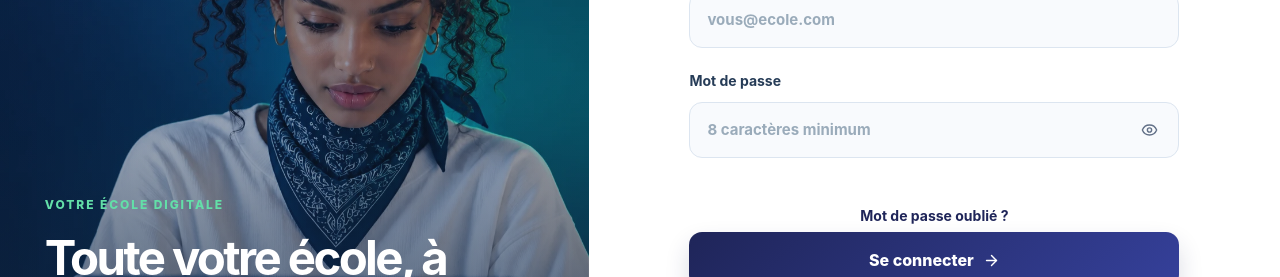
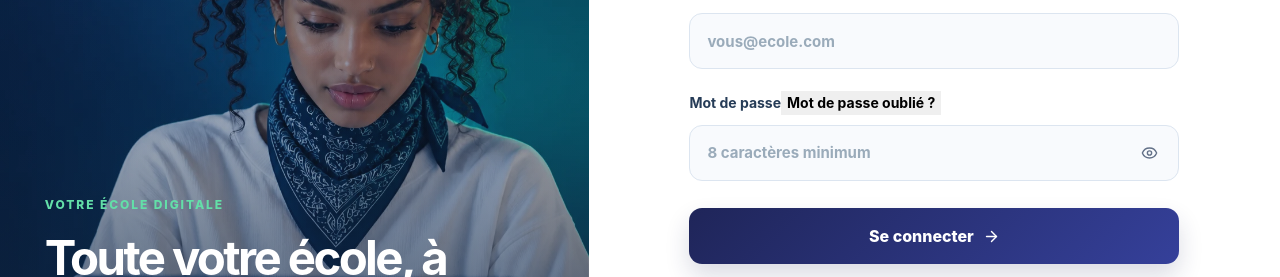
Before and after one commit to harfleur20/academie-des-creatifs-saas, a React (Vite) app in the folder frontend/: page /login in a window 1280 px wide. Shown: the part 280-557 px from the top of the page. Built offline with nearby package versions, Linux system fonts and the light colour scheme; no server answers.

Commit message:
Align forgot password link with field label

```diff
--- a/frontend/src/pages/LoginPage.tsx
+++ b/frontend/src/pages/LoginPage.tsx
@@ -250,7 +250,18 @@ export function LoginPage() {
 
           {(mode === 'login' || mode === 'register' || mode === 'reset') && (
             <label>
-              {mode === 'reset' ? 'Nouveau mot de passe' : 'Mot de passe'}
+              <span className="auth-password-label-row">
+                <span>{mode === 'reset' ? 'Nouveau mot de passe' : 'Mot de passe'}</span>
+                {mode === 'login' && (
+                  <button
+                    className="auth-forgot-inline"
+                    type="button"
+                    onClick={() => switchMode('forgot')}
+                  >
+                    Mot de passe oublié ?
+                  </button>
+                )}
+              </span>
               <span className="password-field">
                 <input
                   id="auth-password"
@@ -289,16 +300,6 @@ export function LoginPage() {
                 placeholder="Confirmez votre mot de passe"
               />
             </label>
-          )}
-
-          {mode === 'login' && (
-            <button
-              className="auth-switch auth-forgot-link"
-              type="button"
-              onClick={() => switchMode('forgot')}
-            >
-              Mot de passe oublié ?
-            </button>
           )}
 
           {error && <div className="form-error">{error}</div>}
```
